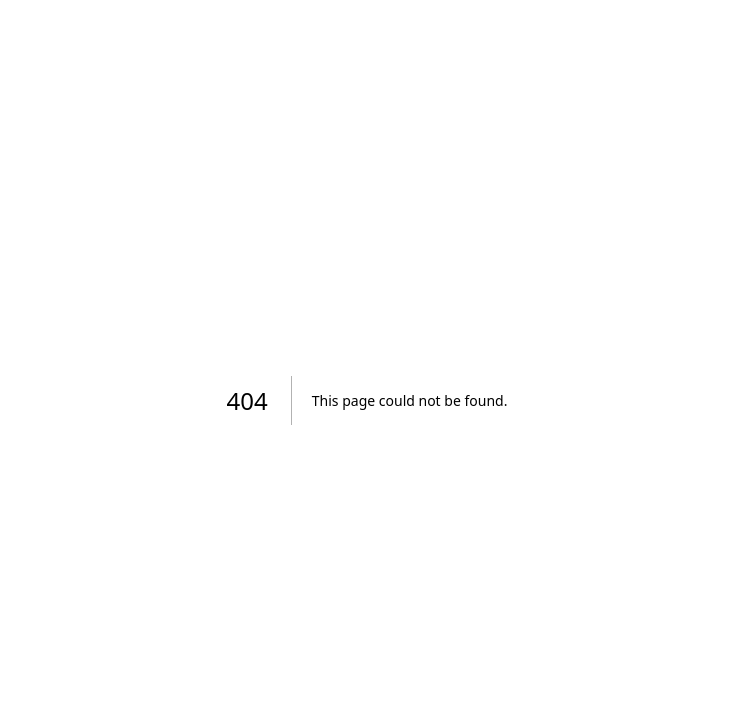
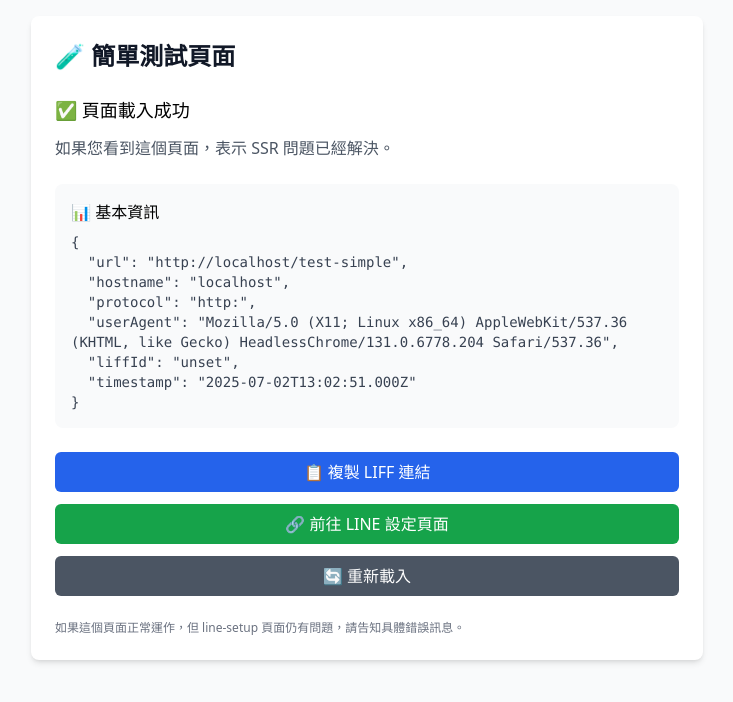
Before and after one commit to milk137592000/Leave, a Next.js app: page /test-simple in a window 1280 px wide. Before the commit this address had no page. Shown: the top 702 px of the page, without its empty margins (273-1006 px from the left). Built offline with nearby package versions, Linux system fonts and the light colour scheme; no server answers.

Commit message:
添加簡單測試頁面用於驗證 SSR 修復

```diff
--- /dev/null
+++ b/src/app/test-simple/page.tsx
@@ -0,0 +1,101 @@
+'use client';
+
+import { useState, useEffect } from 'react';
+
+export default function SimpleTestPage() {
+    const [isClient, setIsClient] = useState(false);
+    const [info, setInfo] = useState<string>('載入中...');
+
+    useEffect(() => {
+        setIsClient(true);
+
+        if (typeof window !== 'undefined') {
+            const testInfo = {
+                url: window.location.href,
+                hostname: window.location.hostname,
+                protocol: window.location.protocol,
+                userAgent: navigator?.userAgent || 'N/A',
+                liffId: process.env.NEXT_PUBLIC_LIFF_ID || '2007680034-QnRpBayW',
+                timestamp: new Date().toISOString()
+            };
+
+            setInfo(JSON.stringify(testInfo, null, 2));
+        }
+    }, []);
+
+    if (!isClient) {
+        return (
+            <div className="min-h-screen bg-gray-50 flex items-center justify-center">
+                <div className="text-center">
+                    <div className="animate-spin rounded-full h-12 w-12 border-b-2 border-blue-600 mx-auto mb-4"></div>
+                    <p>載入中...</p>
+                </div>
+            </div>
+        );
+    }
+
+    return (
+        <div className="min-h-screen bg-gray-50 p-4">
+            <div className="max-w-2xl mx-auto">
+                <div className="bg-white rounded-lg shadow-md p-6">
+                    <h1 className="text-2xl font-bold text-gray-900 mb-6">
+                        🧪 簡單測試頁面
+                    </h1>
+
+                    <div className="mb-6">
+                        <h2 className="text-lg font-medium mb-3">✅ 頁面載入成功</h2>
+                        <p className="text-gray-600">
+                            如果您看到這個頁面，表示 SSR 問題已經解決。
+                        </p>
+                    </div>
+
+                    <div className="bg-gray-50 rounded-lg p-4 mb-6">
+                        <h3 className="font-medium mb-2">📊 基本資訊</h3>
+                        <pre className="text-sm text-gray-700 whitespace-pre-wrap">
+                            {info}
+                        </pre>
+                    </div>
+
+                    <div className="space-y-3">
+                        <button
+                            onClick={() => {
+                                const liffUrl = `https://liff.line.me/${process.env.NEXT_PUBLIC_LIFF_ID || '2007680034-QnRpBayW'}`;
+                                if (navigator?.clipboard) {
+                                    navigator.clipboard.writeText(liffUrl);
+                                    alert('LIFF 連結已複製');
+                                } else {
+                                    alert(`LIFF 連結: ${liffUrl}`);
+                                }
+                            }}
+                            className="w-full bg-blue-600 text-white py-2 px-4 rounded-md hover:bg-blue-700 transition-colors"
+                        >
+                            📋 複製 LIFF 連結
+                        </button>
+
+                        <button
+                            onClick={() => {
+                                window.location.href = '/line-setup';
+                            }}
+                            className="w-full bg-green-600 text-white py-2 px-4 rounded-md hover:bg-green-700 transition-colors"
+                        >
+                            🔗 前往 LINE 設定頁面
+                        </button>
+
+                        <button
+                            onClick={() => {
+                                window.location.reload();
+                            }}
+                            className="w-full bg-gray-600 text-white py-2 px-4 rounded-md hover:bg-gray-700 transition-colors"
+                        >
+                            🔄 重新載入
+                        </button>
+                    </div>
+
+                    <div className="mt-6 text-xs text-gray-500">
+                        <p>如果這個頁面正常運作，但 line-setup 頁面仍有問題，請告知具體錯誤訊息。</p>
+                    </div>
+                </div>
+            </div>
+        </div>
+    );
+}
```
